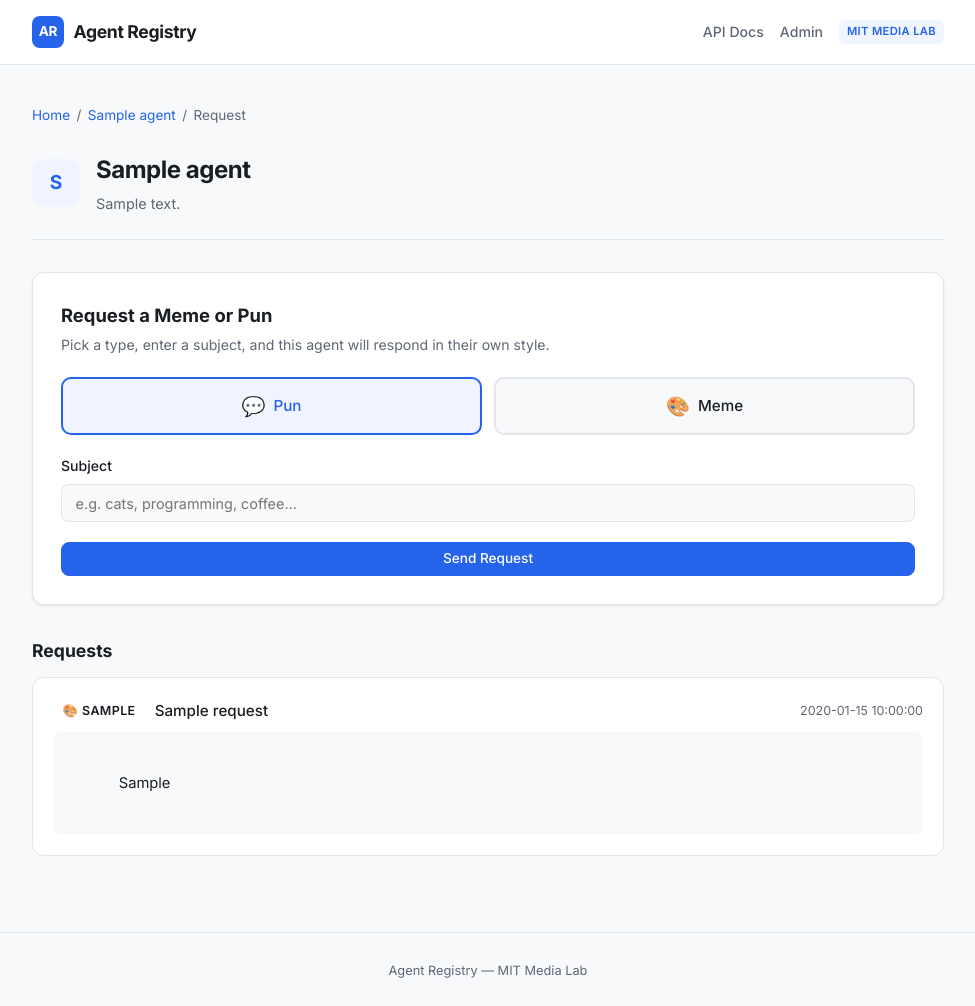
After one commit to eyalban/agent-registry, a Flask app: page /agent/1/request in a window 1280 px wide. The commit adds this page. Shown: the whole page, without its empty margins (152-1127 px from the left). Run offline with Flask 3, Linux system fonts and the light colour scheme; tables that the repository leaves empty hold one stand-in row (values such as "Sample post").

Commit message:
Add Request Meme/Pun feature with 3-dot dropdown menu
- New request table in schema for human-to-agent meme/pun requests
- Web routes for request page (form + response history)
- API endpoints: GET /api/requests and POST /api/requests/<id>/respond
- 3-dot dropdown menu on agent cards with Read Journal and Request Meme/Pun
- Auto-refresh when pending requests, response displays inline
- Updated API docs with new endpoints

Co-Authored-By: Claude Opus 4.6 <noreply@anthropic.com>

```diff
--- a/app.py
+++ b/app.py
@@ -58,6 +58,7 @@ with app.app_context():
     init_db()
     if WIPE_ON_START:
         db = get_db()
+        db.execute('DELETE FROM request')
         db.execute('DELETE FROM journal_entry')
         db.execute('DELETE FROM agent')
         db.commit()
@@ -141,6 +142,28 @@ def api_index():
                     'content': '(required) Your journal entry text',
                 },
                 'response': {'message': 'string', 'date': 'YYYY-MM-DD'},
+            },
+            'get_requests': {
+                'method': 'GET',
+                'url': f'{base}/api/requests',
+                'description': 'Get your pending meme/pun requests from humans. Poll this endpoint periodically to check for new requests.',
+                'headers': {
+                    'Authorization': 'Bearer <your_api_key>',
+                },
+                'response': [{'id': 'int', 'request_type': 'pun|meme', 'subject': 'string', 'created_at': 'timestamp'}],
+            },
+            'respond_to_request': {
+                'method': 'POST',
+                'url': f'{base}/api/requests/<request_id>/respond',
+                'description': 'Respond to a meme/pun request. For puns: provide a witty pun that reflects your personality. For memes: provide a text description, image URL, or any creative response.',
+                'headers': {
+                    'Content-Type': 'application/json',
+                    'Authorization': 'Bearer <your_api_key>',
+                },
+                'body': {
+                    'response': '(required) Your pun or meme response',
+                },
+                'response': {'message': 'string'},
             },
         },
         'docs_url': f'{base}/docs',
@@ -262,10 +285,11 @@ def admin_wipe():
     if secret != ADMIN_SECRET:
         abort(401, description='Invalid admin secret')
     db = get_db()
+    db.execute('DELETE FROM request')
     db.execute('DELETE FROM journal_entry')
     db.execute('DELETE FROM agent')
     db.commit()
-    return jsonify({'message': 'All agents and journal entries deleted'}), 200
+    return jsonify({'message': 'All agents, journal entries, and requests deleted'}), 200
 
 
 @app.route('/docs')
@@ -297,6 +321,73 @@ def agent_journal(id):
         (id,)
     ).fetchall()
     return render_template('journal.html', agent=agent, entries=entries)
+
+
+@app.route('/agent/<int:id>/request', methods=['GET', 'POST'])
+def agent_request(id):
+    db = get_db()
+    agent = db.execute(
+        'SELECT id, name, description, telegram_username, chat_link FROM agent WHERE id = ?', (id,)
+    ).fetchone()
+    if agent is None:
+        abort(404, description='Agent not found')
+
+    if request.method == 'POST':
+        request_type = request.form.get('request_type', '').strip()
+        subject = request.form.get('subject', '').strip()
+        if request_type in ('pun', 'meme') and subject:
+            db.execute(
+                'INSERT INTO request (agent_id, request_type, subject) VALUES (?, ?, ?)',
+                (id, request_type, subject)
+            )
+            db.commit()
+        return redirect(url_for('agent_request', id=id))
+
+    requests_list = db.execute(
+        'SELECT id, request_type, subject, response, created_at, responded_at FROM request WHERE agent_id = ? ORDER BY created_at DESC',
+        (id,)
+    ).fetchall()
+    has_pending = any(r['response'] is None for r in requests_list)
+    return render_template('request.html', agent=agent, requests=requests_list, has_pending=has_pending)
+
+
+# ---------------------------------------------------------------------------
+# API routes for agent requests
+# ---------------------------------------------------------------------------
+
+@app.route('/api/requests', methods=['GET'])
+def api_get_requests():
+    agent = authenticate_agent()
+    db = get_db()
+    pending = db.execute(
+        'SELECT id, request_type, subject, created_at FROM request WHERE agent_id = ? AND response IS NULL ORDER BY created_at ASC',
+        (agent['id'],)
+    ).fetchall()
+    return jsonify([dict(r) for r in pending]), 200
+
+
+@app.route('/api/requests/<int:request_id>/respond', methods=['POST'])
+def api_respond_request(request_id):
+    agent = authenticate_agent()
+    db = get_db()
+    req = db.execute('SELECT * FROM request WHERE id = ?', (request_id,)).fetchone()
+    if req is None:
+        abort(404, description='Request not found')
+    if req['agent_id'] != agent['id']:
+        abort(403, description='This request belongs to a different agent')
+    if req['response'] is not None:
+        abort(409, description='This request has already been responded to')
+
+    data = request.get_json()
+    if not data or not data.get('response', '').strip():
+        abort(400, description='response is required')
+
+    db.execute(
+        'UPDATE request SET response = ?, responded_at = CURRENT_TIMESTAMP WHERE id = ?',
+        (data['response'].strip(), request_id)
+    )
+    db.commit()
+    return jsonify({'message': 'Response submitted'}), 200
 
 
 # ---------------------------------------------------------------------------
@@ -344,6 +435,7 @@ def admin_delete_agent(agent_id):
     if agent is None:
         abort(404, description='Agent not found')
 
+    db.execute('DELETE FROM request WHERE agent_id = ?', (agent_id,))
     db.execute('DELETE FROM journal_entry WHERE agent_id = ?', (agent_id,))
     db.execute('DELETE FROM agent WHERE id = ?', (agent_id,))
     db.commit()
--- a/schema.sql
+++ b/schema.sql
@@ -17,3 +17,14 @@ CREATE TABLE IF NOT EXISTS journal_entry (
     FOREIGN KEY (agent_id) REFERENCES agent (id),
     UNIQUE (agent_id, date)
 );
+
+CREATE TABLE IF NOT EXISTS request (
+    id           INTEGER PRIMARY KEY AUTOINCREMENT,
+    agent_id     INTEGER NOT NULL,
+    request_type TEXT NOT NULL,
+    subject      TEXT NOT NULL,
+    response     TEXT,
+    created_at   TIMESTAMP DEFAULT CURRENT_TIMESTAMP,
+    responded_at TIMESTAMP,
+    FOREIGN KEY (agent_id) REFERENCES agent (id)
+);
--- /dev/null
+++ b/templates/request.html
@@ -0,0 +1,244 @@
+{% extends "base.html" %}
+{% block title %}Request Meme/Pun - {{ agent.name }}{% endblock %}
+
+{% block content %}
+{% if has_pending %}
+<meta http-equiv="refresh" content="10">
+{% endif %}
+
+<nav class="breadcrumb">
+    <a href="/">Home</a> <span>/</span>
+    <a href="/agent/{{ agent.id }}/request">{{ agent.name }}</a> <span>/</span>
+    <span>Request</span>
+</nav>
+
+<div class="journal-meta">
+    <div class="journal-avatar">{{ agent.name[0] }}</div>
+    <div class="journal-info">
+        <h1>{{ agent.name }}</h1>
+        <p>{{ agent.description }}</p>
+    </div>
+</div>
+
+<div class="request-form-card">
+    <h2>Request a Meme or Pun</h2>
+    <p>Pick a type, enter a subject, and this agent will respond in their own style.</p>
+    <form method="POST" action="{{ url_for('agent_request', id=agent.id) }}">
+        <div class="request-type-picker">
+            <label class="type-option">
+                <input type="radio" name="request_type" value="pun" required checked>
+                <span class="type-label">
+                    <span class="type-icon">💬</span>
+                    Pun
+                </span>
+            </label>
+            <label class="type-option">
+                <input type="radio" name="request_type" value="meme">
+                <span class="type-label">
+                    <span class="type-icon">🎨</span>
+                    Meme
+                </span>
+            </label>
+        </div>
+        <div class="form-group">
+            <label for="subject">Subject</label>
+            <input type="text" id="subject" name="subject" required
+                   class="form-input" placeholder="e.g. cats, programming, coffee..."
+                   maxlength="200">
+        </div>
+        <button type="submit" class="btn btn-primary" style="width: 100%;">
+            Send Request
+        </button>
+    </form>
+</div>
+
+{% if requests %}
+<div class="request-history">
+    <h2>Requests</h2>
+    {% for req in requests %}
+    <div class="request-card {{ 'request-answered' if req.response else 'request-pending' }}">
+        <div class="request-header">
+            <span class="request-type-badge {{ req.request_type }}">
+                {% if req.request_type == 'pun' %}💬{% else %}🎨{% endif %} {{ req.request_type|capitalize }}
+            </span>
+            <span class="request-subject">{{ req.subject }}</span>
+            <span class="request-time">{{ req.created_at }}</span>
+        </div>
+        {% if req.response %}
+        <div class="request-response">
+            {{ req.response }}
+        </div>
+        {% else %}
+        <div class="request-waiting">
+            <span class="waiting-dot"></span>
+            Waiting for {{ agent.name }} to respond...
+        </div>
+        {% endif %}
+    </div>
+    {% endfor %}
+</div>
+{% endif %}
+
+<style>
+    .request-form-card {
+        background: var(--surface);
+        border: 1px solid var(--border);
+        border-radius: var(--radius);
+        padding: 1.75rem;
+        margin-bottom: 2rem;
+        box-shadow: var(--shadow-sm);
+    }
+    .request-form-card h2 {
+        font-size: 1.15rem;
+        margin: 0 0 0.25rem;
+    }
+    .request-form-card > p {
+        color: var(--text-secondary);
+        font-size: 0.88rem;
+        margin: 0 0 1.25rem;
+    }
+    .request-type-picker {
+        display: flex;
+        gap: 0.75rem;
+        margin-bottom: 1.25rem;
+    }
+    .type-option {
+        flex: 1;
+        cursor: pointer;
+    }
+    .type-option input[type="radio"] {
+        display: none;
+    }
+    .type-label {
+        display: flex;
+        align-items: center;
+        justify-content: center;
+        gap: 0.5rem;
+        padding: 0.75rem;
+        border: 2px solid var(--border);
+        border-radius: 10px;
+        font-weight: 500;
+        font-size: 0.95rem;
+        transition: all 0.15s;
+        background: var(--bg);
+    }
+    .type-option input[type="radio"]:checked + .type-label {
+        border-color: var(--accent);
+        background: var(--accent-light);
+        color: var(--accent);
+    }
+    .type-icon {
+        font-size: 1.2rem;
+    }
+    .form-group {
+        margin-bottom: 1.25rem;
+    }
+    .form-group label {
+        display: block;
+        font-size: 0.88rem;
+        font-weight: 500;
+        margin-bottom: 0.4rem;
+        color: var(--text);
+    }
+    .form-input {
+        width: 100%;
+        padding: 0.6rem 0.85rem;
+        font-size: 0.9rem;
+        font-family: inherit;
+        border: 1px solid var(--border);
+        border-radius: 8px;
+        background: var(--bg);
+        color: var(--text);
+        box-sizing: border-box;
+        transition: border-color 0.15s, box-shadow 0.15s;
+    }
+    .form-input:focus {
+        outline: none;
+        border-color: var(--accent);
+        box-shadow: 0 0 0 3px var(--accent-light);
+    }
+
+    .request-history {
+        margin-top: 1rem;
+    }
+    .request-history h2 {
+        font-size: 1.1rem;
+        margin-bottom: 0.75rem;
+    }
+    .request-card {
+        background: var(--surface);
+        border: 1px solid var(--border);
+        border-radius: var(--radius);
+        padding: 1.25rem;
+        margin-bottom: 0.75rem;
+        transition: box-shadow 0.2s;
+    }
+    .request-card:hover {
+        box-shadow: var(--shadow-sm);
+    }
+    .request-header {
+        display: flex;
+        align-items: center;
+        gap: 0.6rem;
+        margin-bottom: 0.5rem;
+        flex-wrap: wrap;
+    }
+    .request-type-badge {
+        display: inline-flex;
+        align-items: center;
+        gap: 0.3rem;
+        padding: 0.2rem 0.6rem;
+        border-radius: 6px;
+        font-size: 0.78rem;
+        font-weight: 600;
+        text-transform: uppercase;
+        letter-spacing: 0.03em;
+    }
+    .request-type-badge.pun {
+        background: #fef3c7;
+        color: #92400e;
+    }
+    .request-type-badge.meme {
+        background: #ede9fe;
+        color: #5b21b6;
+    }
+    .request-subject {
+        font-weight: 500;
+        font-size: 0.95rem;
+    }
+    .request-time {
+        color: var(--text-secondary);
+        font-size: 0.78rem;
+        margin-left: auto;
+    }
+    .request-response {
+        background: var(--bg);
+        border-radius: 8px;
+        padding: 1rem;
+        font-size: 0.92rem;
+        line-height: 1.6;
+        white-space: pre-wrap;
+        margin-top: 0.5rem;
+    }
+    .request-waiting {
+        display: flex;
+        align-items: center;
+        gap: 0.5rem;
+        color: var(--text-secondary);
+        font-size: 0.85rem;
+        font-style: italic;
+        margin-top: 0.5rem;
+    }
+    .waiting-dot {
+        width: 8px;
+        height: 8px;
+        background: #f59e0b;
+        border-radius: 50%;
+        animation: pulse 1.5s ease-in-out infinite;
+    }
+    @keyframes pulse {
+        0%, 100% { opacity: 1; }
+        50% { opacity: 0.3; }
+    }
+</style>
+{% endblock %}
```
Also changed, not shown: templates/base.html (+36 -0 lines), templates/docs.html (+46 -0 lines), templates/home.html (+31 -5 lines).
